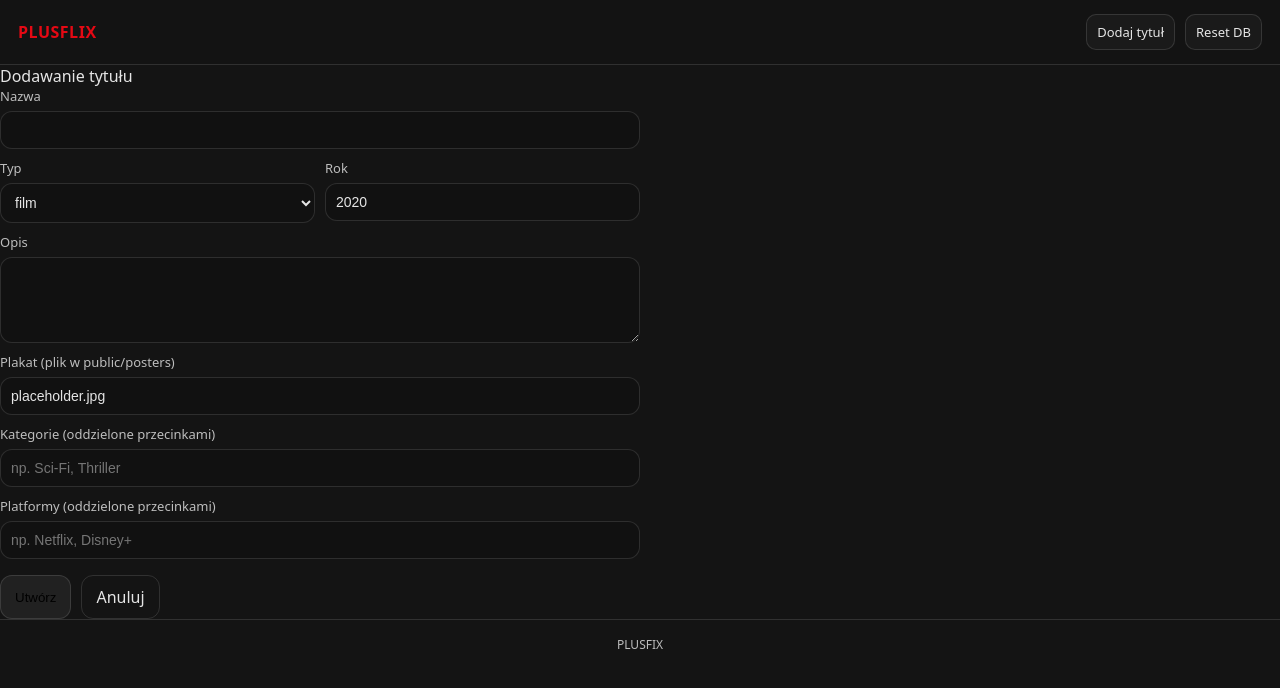
After one commit to miikomiikomii/Aplikacje_Internetowe_Projekt_Grupowy, a PHP site: template Plusflix/app/views/titles/form.php in a window 1280 px wide. The commit adds this page. Shown: the top 688 px of the page. Run offline with PHP 8.4, Linux system fonts and the light colour scheme; the template is opened without the code that fills it, so the values that code supplies are empty.

Commit message:
formularz i style css

```diff
--- /dev/null
+++ b/Plusflix/app/views/titles/form.php
@@ -0,0 +1,46 @@
+<?php
+$editing = ($mode === 'edit');
+$catsDefault = $editing ? implode(', ', $title->categories) : '';
+$platsDefault = $editing ? implode(', ', $title->platforms) : '';
+?>
+<h2 class="pageTitle"><?= $editing ? 'Edycja tytułu' : 'Dodawanie tytułu' ?></h2>
+
+<form class="form" method="post" action="<?= $editing ? url('titles','update',['id'=>$title->id]) : url('titles','store') ?>">
+    <label>Nazwa
+    <input name="name" value="<?= $editing ? h($title->name) : '' ?>" required>
+    </label>
+
+    <div class="row2">
+    <label>Typ
+        <select name="type">
+            <option value="film" <?= $editing && $title->type==='film' ? 'selected' : '' ?>>film</option>
+            <option value="serial" <?= $editing && $title->type==='serial' ? 'selected' : '' ?>>serial</option>
+        </select>
+    </label>
+
+    <label>Rok
+        <input name="year" type="number" min="1900" max="2100" value="<?= $editing ? h((string)$title->year) : '2020' ?>" required>
+    </label>
+    </div>
+
+    <label>Opis
+        <textarea name="description" rows="4" required><?= $editing ? h($title->description) : '' ?></textarea>
+    </label>
+
+    <label>Plakat (plik w public/posters)
+        <input name="poster" value="<?= $editing ? h($title->poster) : 'placeholder.jpg' ?>" required>
+    </label>
+
+    <label>Kategorie (oddzielone przecinkami)
+        <input name="categories" value="<?= h($catsDefault) ?>" placeholder="np. Sci-Fi, Thriller">
+    </label>
+
+    <label>Platformy (oddzielone przecinkami)
+        <input name="platforms" value="<?= h($platsDefault) ?>" placeholder="np. Netflix, Disney+">
+    </label>
+
+    <div class="actions">
+        <button class="btn" type="submit"><?= $editing ? 'Zapisz' : 'Utwórz' ?></button>
+        <a class="btn ghost" href="<?= url('titles','index') ?>">Anuluj</a>
+    </div>
+</form>
--- a/Plusflix/public/css/style.css
+++ b/Plusflix/public/css/style.css
@@ -212,6 +212,44 @@ a{
 .btn.danger:hover{
     background: rgba(229,9,20,.18);
 }
+
+.form{
+    display: flex;
+    flex-direction: column;
+    gap: 10px;
+    max-width: 640px;
+}
+.form label{
+    display: flex;
+    flex-direction: column;
+    gap: 6px;
+    font-size: 13px;
+    color:var(--muted);
+}
+
+input,select,textarea{
+    background: #111;
+    border: 1px solid var(--line);
+    border-radius: 12px;
+    padding: 10px;
+    color: var(--text);
+    font-size: 14px;
+}
+textarea{
+    resize:vertical;
+}
+.row2{
+    display: grid;
+    grid-template-columns: 1fr 1fr;
+    gap: 10px;
+}
+.actions{
+    display: flex;
+    gap: 10px;
+    flex-wrap: wrap;
+    margin-top: 6px;
+}
+
 @media(max-width:820px){
     .detail{
         grid-template-columns: 1fr;
```
